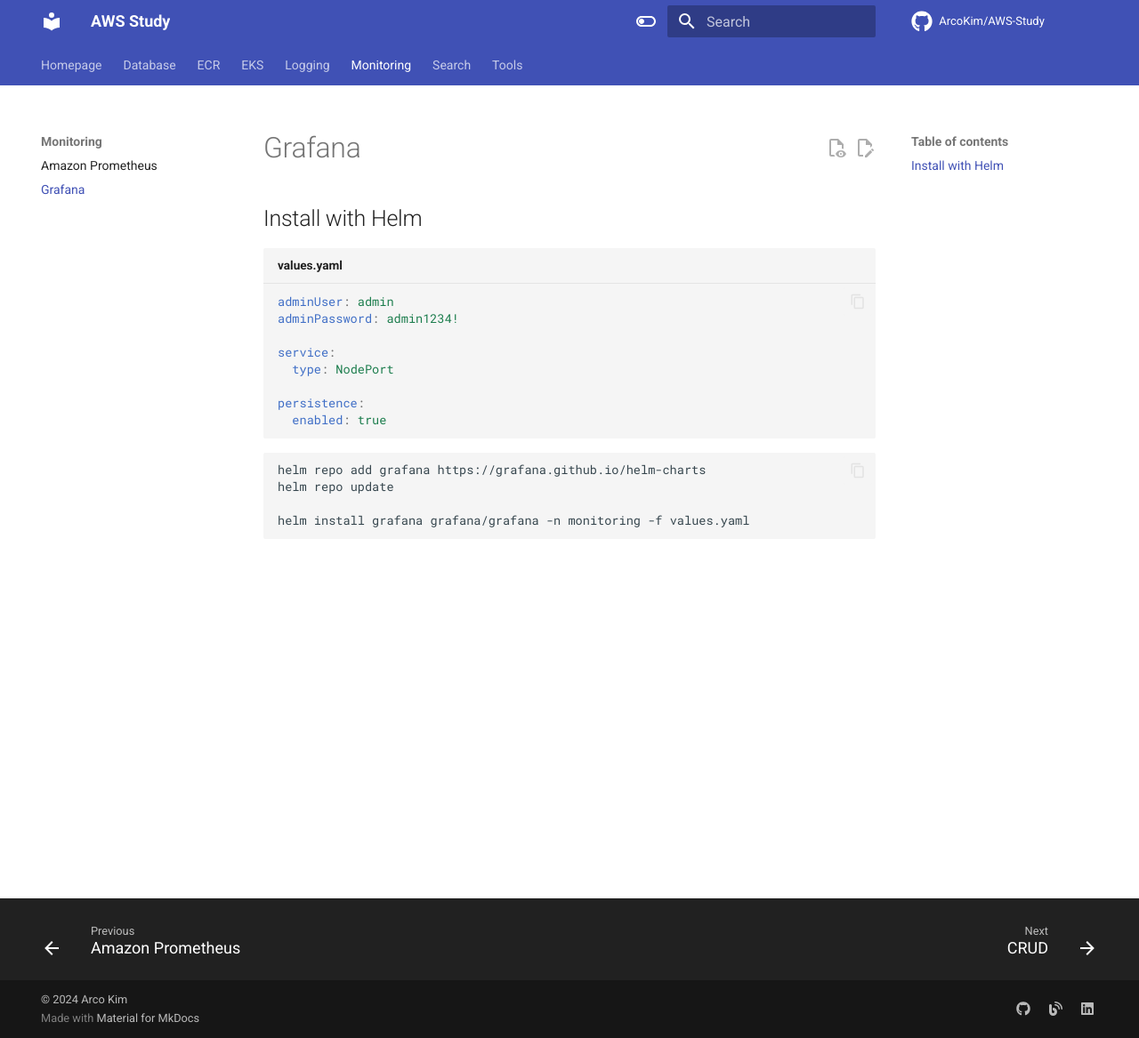
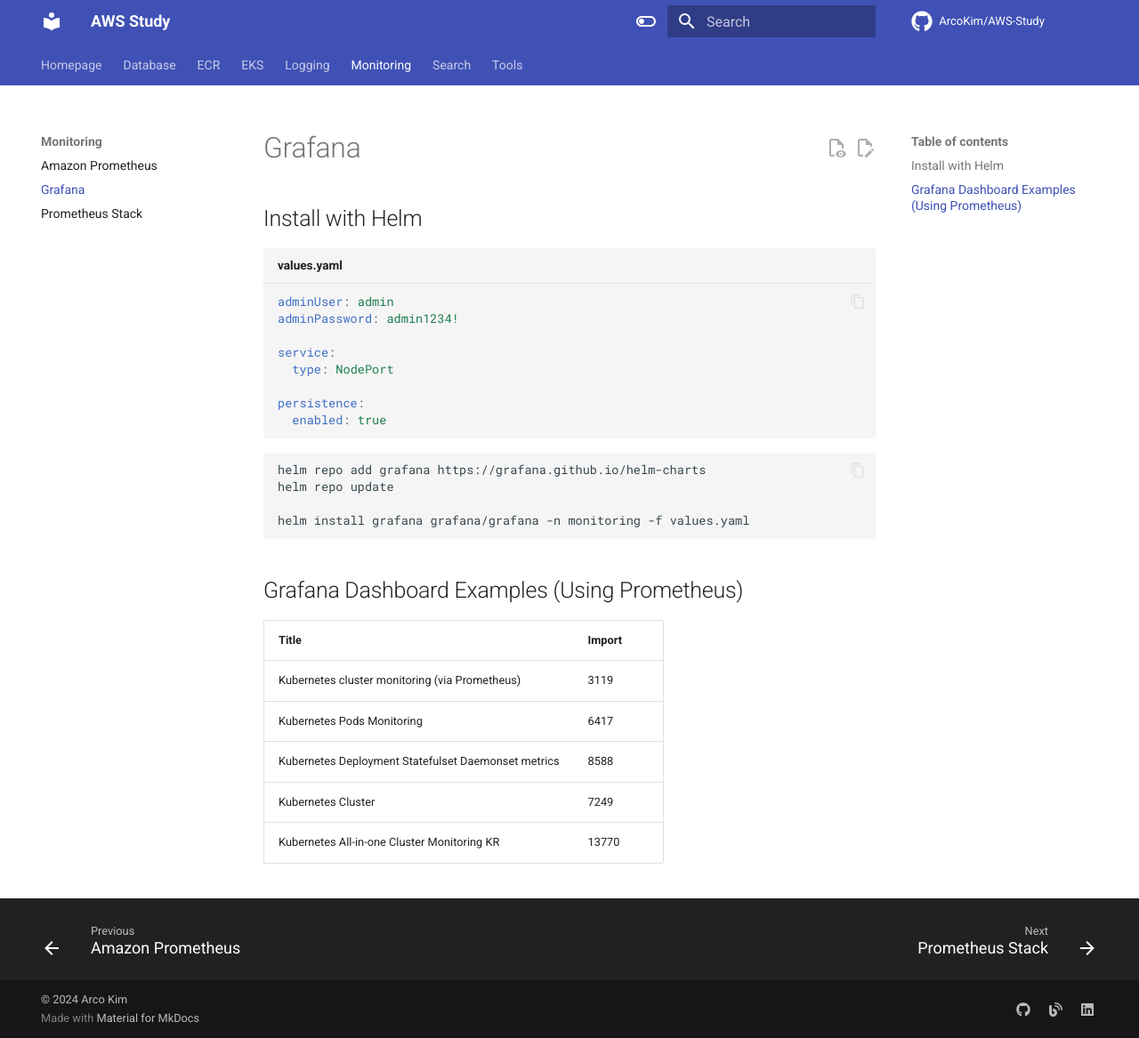
Before and after one commit to ArcoKim/AWS-Study, an MkDocs documentation site: the page built from docs/Monitoring/Grafana.md, in a window 1280 px wide and 1167 px high. Shown: the whole window at 89% size. Built offline with MkDocs 1.6.1 and Material for MkDocs 9.7.7, drawn with Linux system fonts in a browser that asks for light colours; comment, search, counter and statistics services are not loaded.

Commit message:
24.02.04 : monitoring update

````diff
--- a/docs/Monitoring/Grafana.md
+++ b/docs/Monitoring/Grafana.md
@@ -16,3 +16,11 @@
 
 helm install grafana grafana/grafana -n monitoring -f values.yaml
 ```
+## Grafana Dashboard Examples (Using Prometheus)
+|Title|Import|
+|---|---|
+|Kubernetes cluster monitoring (via Prometheus)|3119|
+|Kubernetes Pods Monitoring|6417|
+|Kubernetes Deployment Statefulset Daemonset metrics|8588|
+|Kubernetes Cluster|7249|
+|Kubernetes All-in-one Cluster Monitoring KR|13770|
````
Also changed, not shown: docs/Monitoring/Prometheus Stack.md (added, +12 -0 lines).
